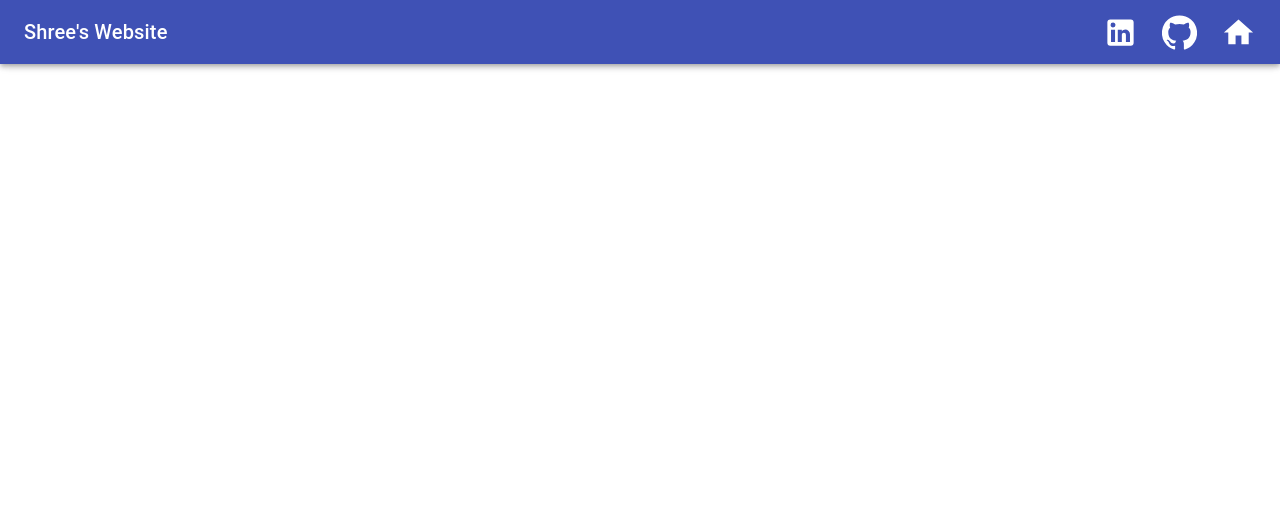
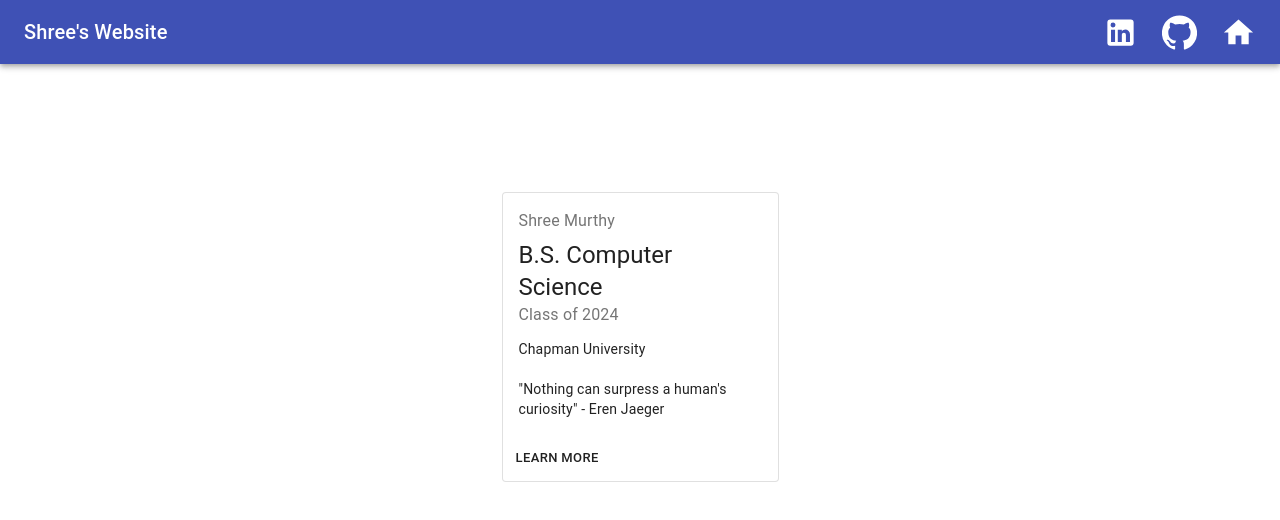
Before and after one commit to shmurthy024/personal_website, a React (Create React App) app: page / in a window 1280 px wide. Shown: the top 520 px of the page. Built offline with nearby package versions, Linux system fonts and the light colour scheme.

Commit message:
deployment number 1

```diff
--- a/src/App.js
+++ b/src/App.js
@@ -12,9 +12,9 @@ class App extends React.Component{
             <Router>
                 <NavBar/>
                 <Switch>
-                    <Route exact path ="/personal_website/" component={Home}/>
-                    <Route path="/personal_website/home" component={Home}/>
-                    <Route path="/personal_website/Resume" component={Resume}/>
+                    <Route exact path ="/" component={Home}/>
+                    <Route path="/home" component={Home}/>
+                    <Route path="/resume" component={Resume}/>
                 </Switch>
 
             </Router>
--- a/src/components/Cards.js
+++ b/src/components/Cards.js
@@ -31,7 +31,7 @@ const useStyles = makeStyles({
 export default function Cards() {
   let history = useHistory();
   const redirect = () => {
-    history.push('/personal_website/Resume')
+    history.push('resume')
   }
   const classes = useStyles();
 
--- a/src/components/NavBar.js
+++ b/src/components/NavBar.js
@@ -58,7 +58,7 @@ const useStyles = makeStyles((theme) => ({
 export default function NavBar() {
   let history = useHistory();
   const redirectHome = () => {
-    history.push('/personal_website/home')
+    history.push('/home')
   }
 
   const classes = useStyles();
```
